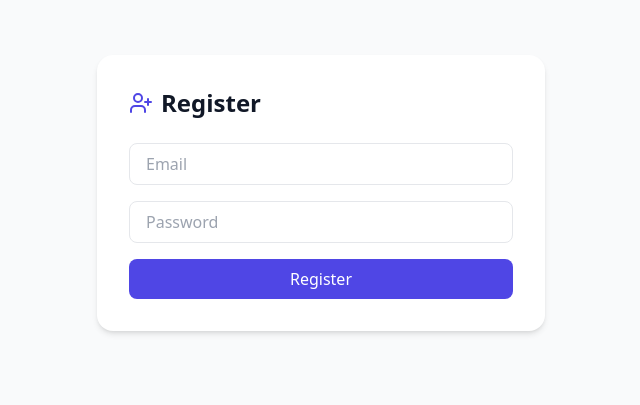
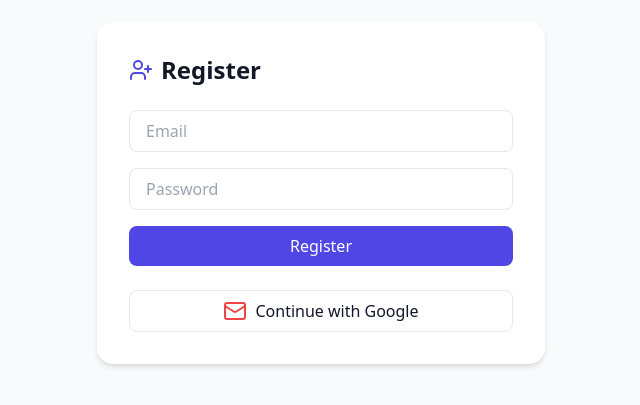
Before and after one commit to AOS2019/Leanify, a React (Create React App) app: page /register in a window 1280 px wide. Shown: the part 207-612 px from the top of the page, without its empty margins (319-959 px from the left). Built offline with nearby package versions, Linux system fonts and the light colour scheme; no server answers.

Commit message:
Added google login and auto redirect to login

```diff
--- a/src/pages/Register.js
+++ b/src/pages/Register.js
@@ -1,14 +1,19 @@
 import React, { useState } from "react";
 import { motion } from "framer-motion";
-import { createUserWithEmailAndPassword } from "firebase/auth";
-import { auth } from "../firebase";
-import { UserPlus } from "lucide-react";
+import { createUserWithEmailAndPassword, signInWithPopup } from "firebase/auth";
+import { auth, googleProvider } from "../firebase";
+import { UserPlus, Mail } from "lucide-react";
+import { useLocation, useNavigate } from "react-router-dom";
 
 export default function Register() {
   const [email, setEmail] = useState("");
   const [password, setPassword] = useState("");
   const [error, setError] = useState("");
   const [loading, setLoading] = useState(false);
+
+  const location = useLocation();
+  const navigate = useNavigate();
+  const from = location.state?.from?.pathname || "/login";
 
   const handleRegister = async (e) => {
     e.preventDefault();
@@ -19,10 +24,24 @@ export default function Register() {
       alert("Registration successful! You can now log in.");
       setEmail("");
       setPassword("");
+      // after successful email/password or Google registration:
+      navigate(from, { replace: true });
     } catch (err) {
       setError(err.message);
     }
     setLoading(false);
+  };
+
+  const handleGoogleRegister = async () => {
+    setError("");
+    try {
+      await signInWithPopup(auth, googleProvider);
+      alert("Google registration successful!");
+      // after successful email/password or Google registration:
+      navigate(from, { replace: true });
+    } catch (err) {
+      setError(err.message);
+    }
   };
 
   return (
@@ -66,6 +85,16 @@ export default function Register() {
             {loading ? "Registering..." : "Register"}
           </button>
         </form>
+
+        <div className="mt-6">
+          <button
+            onClick={handleGoogleRegister}
+            className="w-full flex items-center justify-center gap-2 border py-2 rounded-lg hover:bg-gray-100 transition"
+          >
+            <Mail className="text-red-500" />
+            Continue with Google
+          </button>
+        </div>
       </motion.div>
     </div>
   );
```
